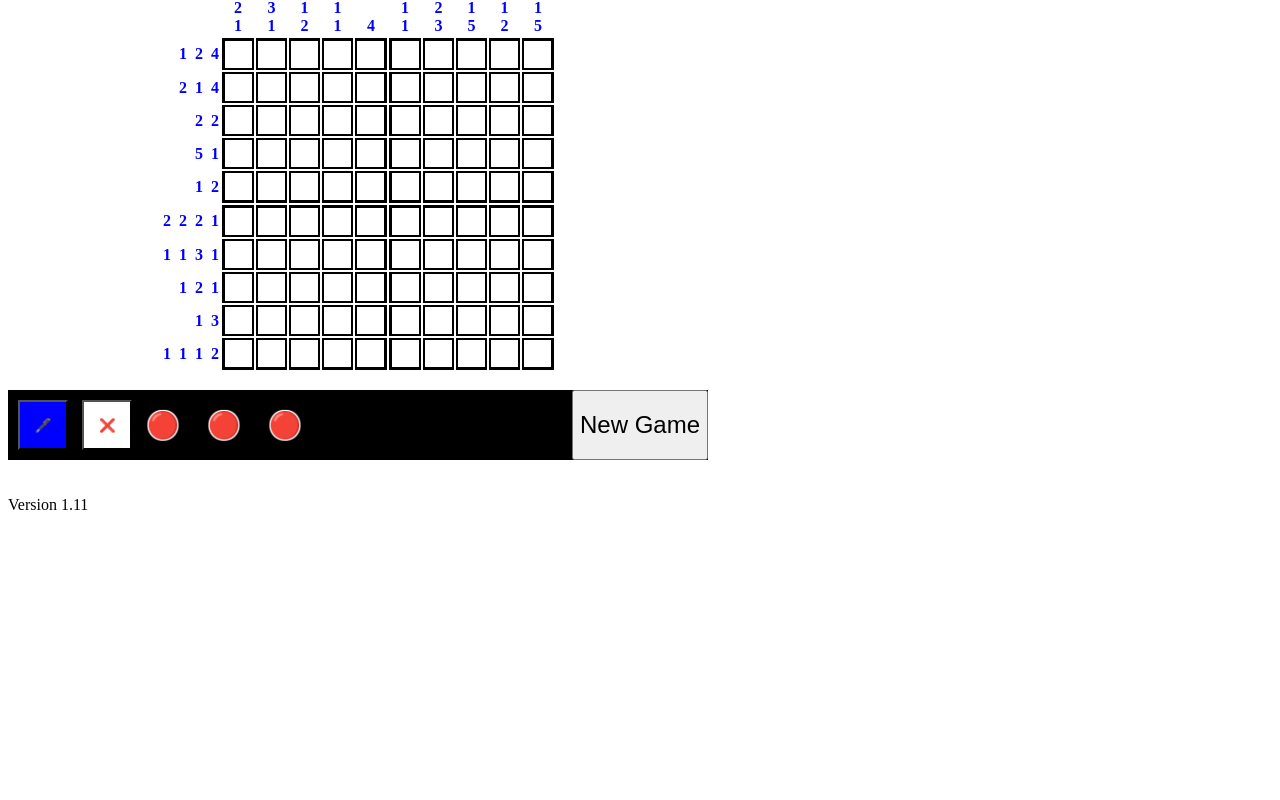
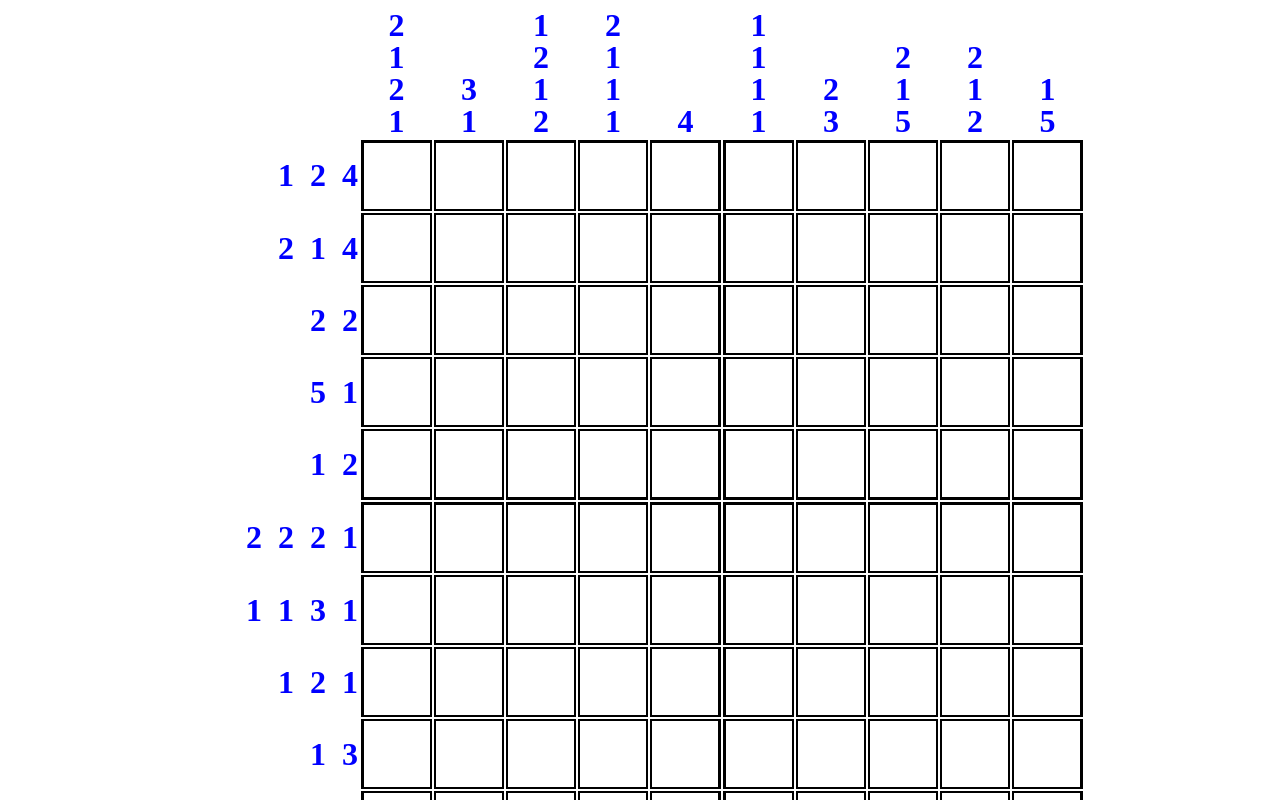
Before and after one commit to twamus/nonogram, a plain HTML site: page index.htm in a window 1280 px wide. Shown: the part 48-848 px from the top of the page. Before the commit the page ends 800 px from the top, so only its background shows below. Drawn offline with Linux system fonts and the light colour scheme.

Commit message:
scaling dimensions, menu revamp, row/col auto populate and highlight

```diff
--- a/game.js
+++ b/game.js
@@ -8,8 +8,12 @@
 // Option: Maybe make an increased difficulty (nay, !impossible! difficulty)
 // where numbers are just totals of the row, not distributed
 
-//Version 1.11
-- Fixed win and lives text resetting when new game button was clicked.
+//Version 1.2
+- Made dimensions scale for mobile
+- Resized menu bar tools/lives
+- Moved version to the top
+- Made rows and columns auto-populate X's when row is solved. only exception being that when they start as 0, it does not auto populate.
+- Made rows and columns highlight the header when it is solved.
  ---END NOTES--- */
 
 
@@ -18,7 +22,7 @@ function $(s){return document.getElementById(s);}
 function $$(s){return document.querySelectorAll(s);}
 
 Element.prototype.remove = function() {this.parentElement.removeChild(this);}
-let version="1.11";
+let version="1.2";
 let size=10;
 let puzzle,puzzlecheck;
 let lives=3;
@@ -42,10 +46,10 @@ function pregameLoad(){
 	$("toolname").value="pen";
 	for(let i=0;i<tools.children.length;i++){
 		if(tools.children[i].id=="pen"){
-			tools.children[i].style.backgroundColor="#00f";
+			tools.children[i].style.background="linear-gradient(-45deg, #0cf, #cff)";
 		}
 		else{
-			tools.children[i].style.backgroundColor="#fff";
+			tools.children[i].style.background="";
 		}
 		tools.children[i].onclick=toolSelect;
 	}
@@ -54,10 +58,11 @@ function pregameLoad(){
 }
 function newGame(){
 	pregameLoad();
+	console.log(puzzle);
 	let life=document.createElement("div");
 	for(let i=0;i<lives;i++){
 		let life=document.createElement("div");
-		life.innerText=" 🔴 ";
+		life.innerText="🔴";
 		$("lives").append(life);
 	}
 	//gets me an [X, Y] for sanity sake
@@ -96,6 +101,7 @@ function newGame(){
 		}
 		cell.innerHTML=sideheader[y].join(" &nbsp;");
 		cell.className="sideheader";
+		cell.id="R"+y;
 		row.prepend(cell);
 		table.append(row);
 	}
@@ -109,11 +115,12 @@ function newGame(){
 			topheader[i].pop();
 		}
 		cell.innerHTML=topheader[i].join("<br>");
+		cell.id="C"+i;
 		row.append(cell);
 	}
 	row.className="topheader";
+
 	table.prepend(row);
-	console.log(table);
 	$("main").append(table);
 
 }
@@ -156,6 +163,7 @@ function clickedCell(cell){
 			}
 		}
 	}
+	checkLine(x,y);
 	checkWin();
 }
 
@@ -164,13 +172,12 @@ function toolSelect(tool){
 	$("toolname").value=tool.target.id;
 	for(let i=0;i<tools.children.length;i++){
 		if(tools.children[i].id==tool.target.id){
-			tools.children[i].style.backgroundColor="#00f";
+			tools.children[i].style.background="linear-gradient(-45deg, #0cf, #cff)";
 		}
 		else{
-			tools.children[i].style.backgroundColor="#fff";
+			tools.children[i].style.background="";
 		}
 	}
-	// if(tool.target.id)
 }
 function youLose(){
 	$("lives").innerText="G A M E _ O V E R";
@@ -179,18 +186,39 @@ function youLose(){
 		cells[i].className="invalid";
 	}
 }
+function checkLine(x,y){
+	// Checks for complete row or column, then highlights it cyan and auto-fills X's.
+	// Row:
+	if(JSON.stringify(puzzle[y])===JSON.stringify(puzzlecheck[y])){
+		for(let i=0;i<puzzle.length;i++){
+			let el=document.getElementById(i+"-"+y)
+			if(el.className==""){
+				el.className="invalid";
+			}
+		}
+		document.getElementById("R"+y).className="sideheader solved";
+	}
+	// Column:
+	let colcomplete=0;
+	for(let n=0;n<puzzle.length;n++){
+		if(puzzle[n][x]!=puzzlecheck[n][x]){
+			colcomplete=0;break;
+		}
+		colcomplete=1;
+	}
+	if(colcomplete==1){
+		for(let i=0;i<puzzle.length;i++){
+			let el=document.getElementById(x+"-"+i)
+			if(el.className==""){
+				el.className="invalid";
+			}
+		}
+		document.getElementById("C"+x).className="solved";
+	}
+}
+
 function checkWin(){
-	//TODO: check for complete row
-	// for(let y=0;y<puzzle.length;y++){
-	// 	if(JSON.stringify(puzzle[y])===JSON.stringify(puzzlecheck[y])){
-	// 		$("table")
-	// 		document.getElementsByName("row"+y).forEach(function(el){
-	// 			if(el.className==""){
-	// 				el.className="invalid";
-	// 			}
-	// 		});
-	// 	}
-	// }
+
 	//check for win condition
 	if(JSON.stringify(puzzle)===JSON.stringify(puzzlecheck)){
 		$("win").innerHTML="Hey cool, you won! Enjoy your prize of: <div id='prize'><b>ERROR:</b> <i>Prize not implemented.</i></div>";
--- a/index.htm
+++ b/index.htm
@@ -20,13 +20,12 @@
 			<div id="tools">
 				<input type='button' class='tool' id="pen" value="🖋️">
 				<input type='button' class='tool' id="cross" value="❌">
-
 			</div>
-			<div id="lives"></div>
+			<div id="lives"> </div>
 			<input type='button' id="newgame" value="New Game" onclick="restartGame();">
 		</div>
 
-	</div><br><br>
+	</div>
 	<div id="version"></div>
 	<script>
 	newGame();
--- a/style.css
+++ b/style.css
@@ -1,6 +1,9 @@
+html{
+	font-size:2em;
+}
 td{
-	width:25px;
-	height:25px;
+	height:2em;
+	width:2em;
 	border:2px solid black;
 }
 td:nth-child(5n+1){
@@ -20,32 +23,36 @@ tr:nth-child(5n+2) td{
 	/* width:50px; */
 	/* height:100px; */
 	vertical-align:bottom;
+	font-size:1em;
+	line-height:1em;
+	height:5.5em;
 	/* font-family: monospace; */
+
 }
 .sideheader{
 	color:blue;
 	/* width:100px; */
 	/* height:50px; */
+	font-size:1em;
+	width:5em;
+
 	text-align:right;
 	/* font-family: monospace; */
 }
-#newgame{
-	position:absolute;
-	right:0px;
-	top:0px;
-	font-size: 24px;
-	height:100%;
+.solved{
+	background-color:#bef;
 }
 #lives{
-	display:inline-block;
+	display:inline;
 	/* background:white; */
-	margin:auto;
-	vertical-align:middle;
 	font-size:2em;
 	text-shadow:-1px -1px #fff,1px 1px #fff,-1px 1px #fff,1px -1px #fff;
 	/* text-shadow:; */
+	height:200px;
 }
-#lives div{display:inline;}
+#lives div{
+	display:inline; height:100%;
+}
 #menubar{
 	background-color:#000;
 	position:relative;
@@ -54,15 +61,25 @@ tr:nth-child(5n+2) td{
 	font-family: monospace;
 	letter-spacing: 0.5em;
 	padding:10px;
-
 }
 #menubar .tool{
-	height:50px;
-	width:50px;
 	background:#fff;
+	font-size:1.5em;
+	width:2em;
+	height:2em;
+}
+#newgame{
+	right:0px;
+	top:0px;
+	font-size: 1.5em;
+	height:100%;
+	position:absolute;
 }
 #tools{
 	display:inline;
+}
+#tools input{
+	border-radius: 0.5em;
 }
 #main{
 	text-align:center;
@@ -79,5 +96,10 @@ table{
 }
 #container{
 	margin:0;
-	width:700px;
+	width:100%;
 }
+#version{
+	position:absolute;
+	left:0.5em;
+	top:0.2em;
+}
```
